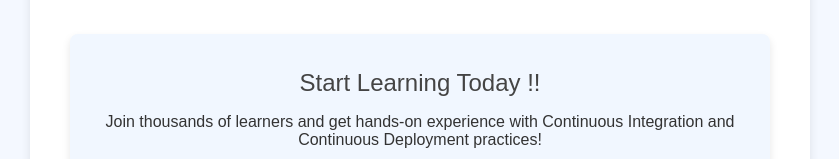
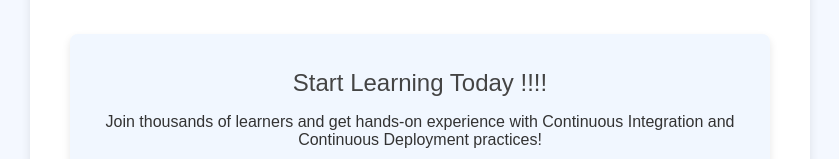
Before and after one commit to SauravSarkar-CodersArcade/DevOps-VTU-MVN, a plain HTML site: page docs/index.html in a window 1280 px wide. Shown: the part 388-547 px from the top of the page, without its empty margins (220-1059 px from the left). Drawn offline with Linux system fonts and the light colour scheme.

Commit message:
Added two more exclamation marks to check validation in Pages

```diff
--- a/docs/index.html
+++ b/docs/index.html
@@ -18,7 +18,7 @@
 
   <!-- Call to Action -->
   <div class="cta">
-    <h2>Start Learning Today !!</h2>
+    <h2>Start Learning Today !!!!</h2>
     <p>Join thousands of learners and get hands-on experience with Continuous Integration and Continuous Deployment practices!</p>
     <a href="https://www.youtube.com/c/codersarcade" class="button" target="_blank">Explore Our Courses</a>
   </div>
```
